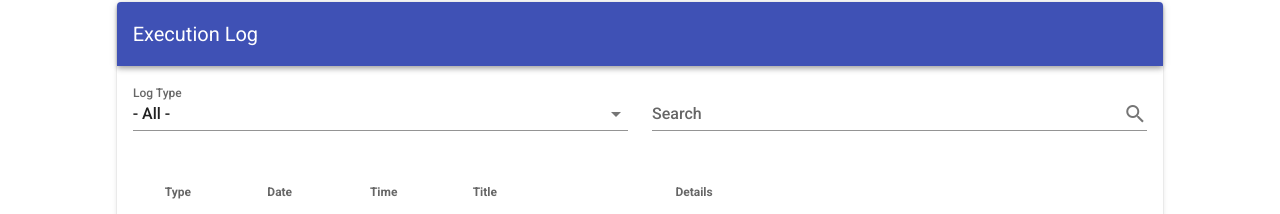
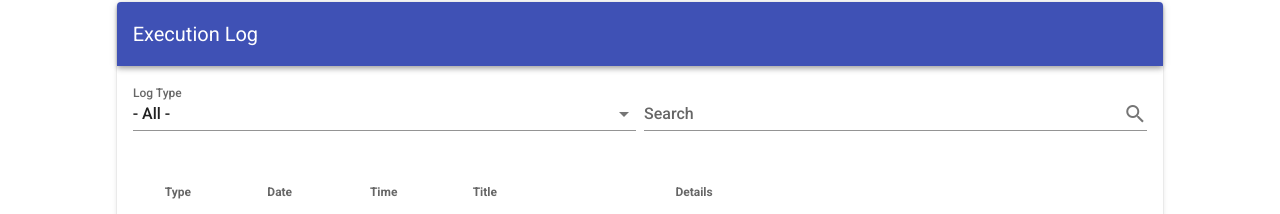
Before and after one commit to michoelchaikin/netsuite-mapreduce-util, a Vue app in the folder client/: page / in a window 1280 px wide. Shown: the part 404-618 px from the top of the page. Built offline with nearby package versions, Linux system fonts and the light colour scheme; no server answers.

Commit message:
fix: spacing on execution log table

```diff
--- a/client/src/components/ExecutionLogTable.vue
+++ b/client/src/components/ExecutionLogTable.vue
@@ -5,7 +5,7 @@
     </v-toolbar>
 
     <v-card-title>
-      <v-row>
+      <v-row dense>
         <v-col>
           <v-select
             v-model="logTypeFilter"
```
